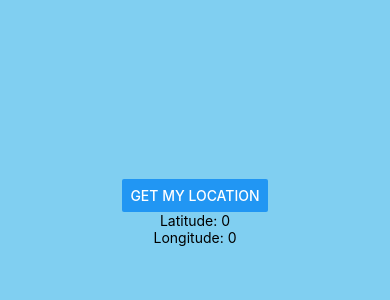
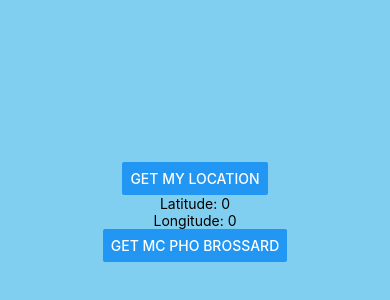
Before and after one commit to BrandonCHW/Fooder, a React Native app: screen / in a window 390 px wide. Shown: the part 210-510 px from the top of the page. Built offline with nearby package versions, Linux system fonts and the light colour scheme.

Commit message:
can fetch restaurant

```diff
--- a/App.js
+++ b/App.js
@@ -8,7 +8,12 @@
 
 import React, { Component } from "react";
 import { Platform, StyleSheet, Text, View, Button } from "react-native";
+import axios from "axios";
 import { GetMyLocation } from "./components/GetMyLocation";
+import { GetMCPho } from "./components/YelpFusionAPI";
+
+const getBusinessByPhoneUrl = "https://api.yelp.com/v3/businesses/search";
+const apiKey = "Bearer xLyE5OR2Dgqb5c_RfOC99Aot36lMIf7Bsf3CAG6u6bZxaOuOrBpqjbSyTL1byX_rU2HRjaLC5wFQ1iUndCTCX2yQHB61CgzEG1kd0r_lk1hLvmDfe20lYrYFz4r8XHYx";
 
 type Props = {};
 type State = {
@@ -30,6 +35,7 @@
 				<GetMyLocation onGetLocation={this.handleFetchLocation} />
 				<Text>Latitude: {this.state.latitude}</Text>
 				<Text>Longitude: {this.state.longitude}</Text>
+				<GetMCPho onGetNearbyRestaurant={this.getNearbyRestaurant}></GetMCPho>
 			</View>
 		);
 	}
@@ -51,6 +57,24 @@
 			err => console.log("couldn't get location")
 		);
 	};
+
+	getNearbyRestaurant = async () => {
+		console.log("Getting nearby restaurant...");
+		// const request = await axios.get(getBusinessByPhoneUrl, {
+		// 	auth: apiKey,
+		// 	params: {
+		// 		phone: "\+14509040660" // MC PHO Brossard
+		// 	}
+		// }).then(r => console.log(r));
+		const instance = axios.get(
+			"https://api.yelp.com/v3/businesses/search/phone?phone=+14509040660", {
+				headers: { 'Authorization': apiKey },
+			}
+		)
+		.then(r => console.log(r))
+		.catch(err => console.log(err));
+		// const request = await axios.get("https://postman-echo.com/get").then(r => console.log(r));
+	};
 }
 
 const styles = StyleSheet.create({
--- /dev/null
+++ b/components/YelpFusionAPI.js
@@ -0,0 +1,16 @@
+import axios from "axios";
+import React from "react";
+import { Button } from "react-native";
+
+
+const getBusinessByPhoneUrl = "https://api.yelp.com/v3/businesses/search";
+const apiKey = "Bearer xLyE5OR2Dgqb5c_RfOC99Aot36lMIf7Bsf3CAG6u6bZxaOuOrBpqjbSyTL1byX_rU2HRjaLC5wFQ1iUndCTCX2yQHB61CgzEG1kd0r_lk1hLvmDfe20lYrYFz4r8XHYx";
+
+export const GetMCPho = (props) => {
+    return (
+        <Button title = "Get MC Pho Brossard"
+            onPress={props.onGetNearbyRestaurant}>
+
+            </Button>
+    )
+}
```
Also changed, not shown: 1 other file (tests, documents, lock files or other folders).
